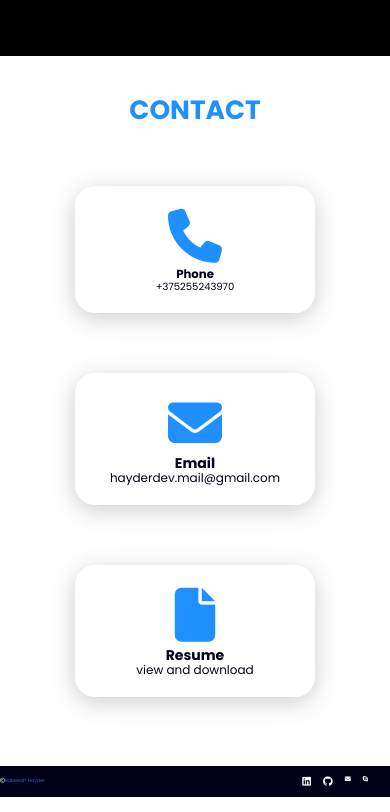
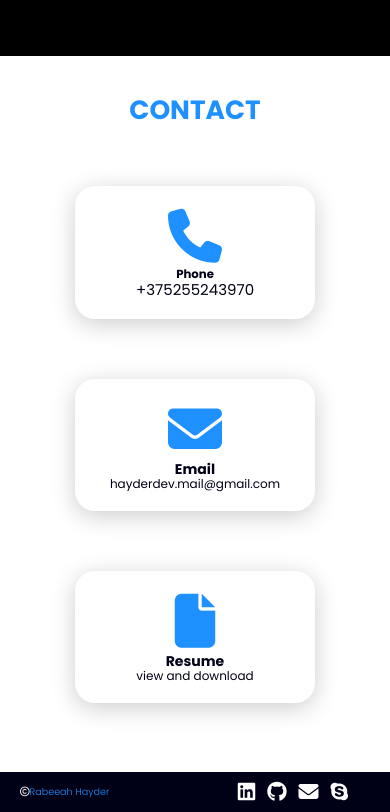
Before and after one commit to HayderRepo/Portfolio, a website: page index.html in a window 390 px wide. Shown: the part 3746-4558 px from the top of the page. Drawn offline with nearby package versions, Linux system fonts and the light colour scheme; files whose address does not match are found by name.

Commit message:
change the linked in linkes and make links blank.

```diff
--- a/index.html
+++ b/index.html
@@ -57,15 +57,15 @@
           <h3>I bulid Websites</h3>
           <a href="#Projects" class="main-btn">View my work</a>
 
-          <div class="social-icons">
-            <a href="https://www.linkedin.com/in/hayder-rabeeah-2a2250250/"><i class="fa-brands fa-linkedin"></i></a>
+          <div class="social-icons ">
+            <a target="_blank" href="https://www.linkedin.com/in/hayder-rabeeah/"><i class="fa-brands fa-linkedin"></i></a>
             <a target="_blank" href="https://github.com/rabeeahhayder"
               ><i class="fa-brands fa-github"></i
             ></a>
-                <a href="mailto:hayderdev.mail@gmail.com"><i class="fa-solid fa-envelope"></i></a>
+                <a  href="mailto:hayderdev.mail@gmail.com"><i class="fa-solid fa-envelope"></i></a>
 
 
-            <a href="skype:live:.cid.f0c21856b37e4e2a?chat"><i class="fa-brands fa-skype"></i></a>
+            <a  href="skype:live:.cid.f0c21856b37e4e2a?chat"><i class="fa-brands fa-skype"></i></a>
           </div>
         </div>
       </div>
@@ -321,10 +321,10 @@
     <footer class="footer">
   <p class="footer-title"><i class="fa-regular fa-copyright"></i><span>Rabeeah Hayder</span></p>
   <div class="social-icons">
-    <a href="https://www.linkedin.com/in/hayder-rabeeah-2a2250250/"><i class="fa-brands fa-linkedin footer-icon"></i></a>
-    <a href="https://github.com/rabeeahhayder"><i class="fa-brands fa-github footer-icon"></i></a>
-    <a href="mailto:hayderdev.mail@gmail.com"><i class="fa-solid fa-envelope"></i></a>
-    <a href="skype:live:.cid.f0c21856b37e4e2a?chat"><i class="fa-brands fa-skype"></i></a>
+    <a target="_blank" href="https://www.linkedin.com/in/hayder-rabeeah/"><i class="fa-brands fa-linkedin footer-icon"></i></a>
+    <a target="_blank" href="https://github.com/rabeeahhayder"><i class="fa-brands fa-github footer-icon"></i></a>
+    <a href="mailto:hayderdev.mail@gmail.com"><i class="fa-solid fa-envelope footer-icon"></i></a>
+    <a href="skype:live:.cid.f0c21856b37e4e2a?chat"><i class="fa-brands fa-skype footer-icon"></i></a>
 
       </div>
     </footer>
--- a/styles.css
+++ b/styles.css
@@ -18,6 +18,9 @@ section {
 .email {
   text-decoration: none;
   color: #000016;
+}
+.number p{
+  font-size: 15px;
 }
 
 /* Header */
@@ -502,7 +505,6 @@ address > a {
 .footer {
   background-color: #000016;
   color: #fff;
-  padding: 0 2em;
   display: flex;
   justify-content: space-between;
   align-items: center;
@@ -594,7 +596,7 @@ address > a {
 
   @media (max-width: 500px) {
     .footer {
-      padding: 0;
+      padding: 0 20px;
     }
     .title-2 {
       width: 80%;
@@ -603,7 +605,7 @@ address > a {
     }
 
     .footer-title {
-      font-size: 0.4em;
+      font-size: 0.8em;
     }
   }
 
@@ -617,7 +619,7 @@ address > a {
 
 
   .footer-icon {
-    font-size: 10px;
+    font-size: 20px;
   }
 
   .footer {
```
